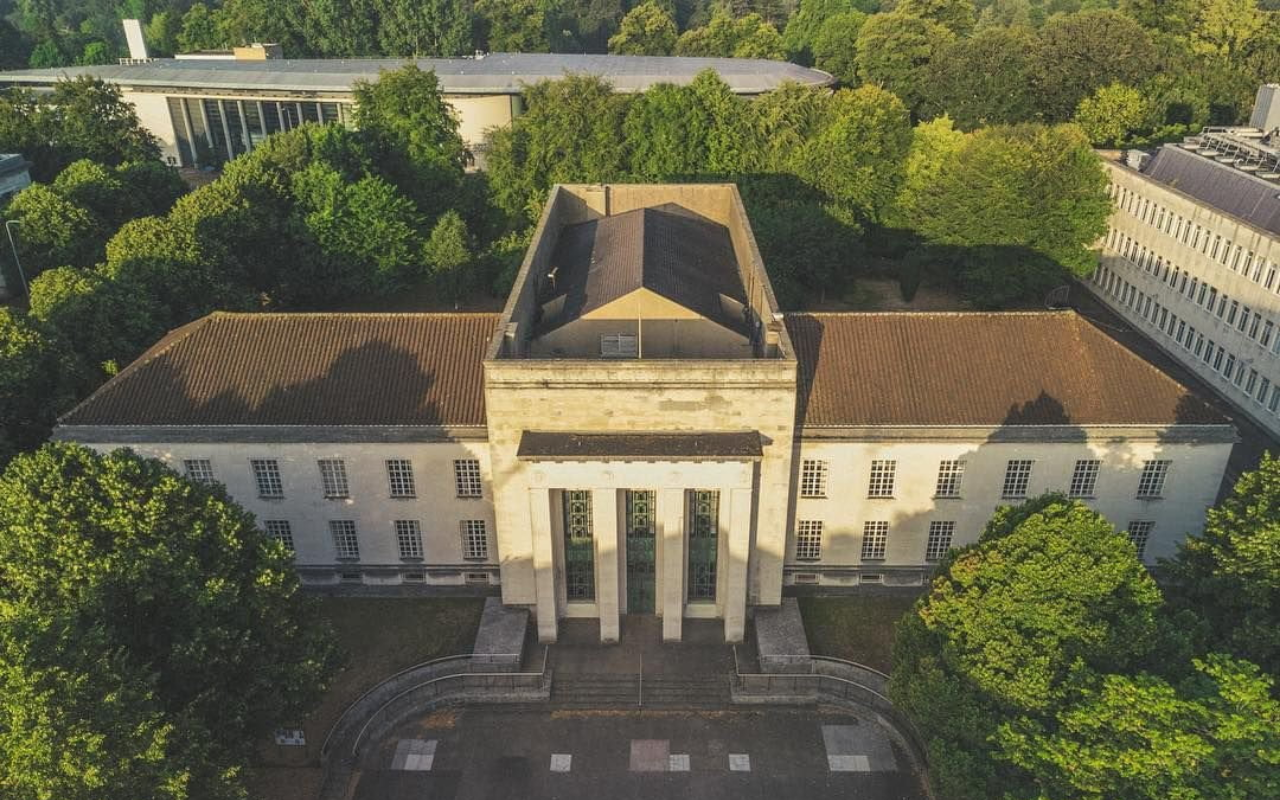
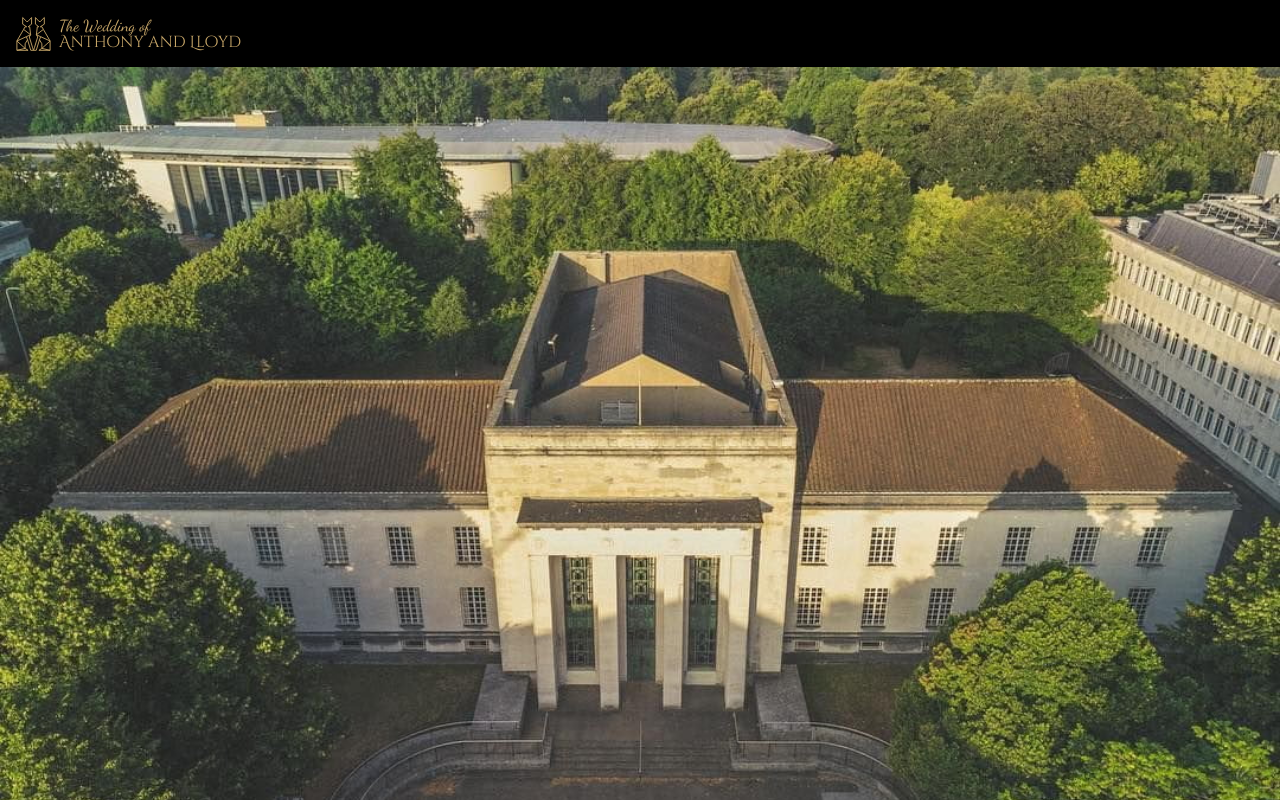
Before and after one commit to MattElcock/BestFoxWedding, a Next.js app: page /venue in a window 1280 px wide. Shown: the top 800 px of the page. Built offline with nearby package versions, Linux system fonts and the light colour scheme.

Commit message:
global header

```diff
--- a/src/app/globals.css
+++ b/src/app/globals.css
@@ -20,28 +20,33 @@ body {
   font-family: var(--font-roboto);
 }
 
-body::before,
-body::after {
+main {
+  position: relative;
+  padding: 1rem;
+  z-index: 0;
+}
+
+main::before,
+main::after {
   content: "";
-  position: fixed;
+  position: absolute;
   inset: 0;
   background-image: url("/images/fan.svg");
   background-repeat: repeat;
-  opacity: 0.28;
+  opacity: 0.25;
   pointer-events: none;
 }
 
-body::before {
+main::before {
   background-position: 0 0;
 }
 
-body::after {
+main::after {
   background-position: 50px 50px;
 }
 
-main {
+main > .page {
   position: relative;
-  padding: 1rem;
   z-index: 1;
 }
 
--- a/src/app/layout.tsx
+++ b/src/app/layout.tsx
@@ -2,6 +2,7 @@ import type { Metadata } from "next";
 import "./reset.css";
 import "./globals.css";
 import { Cinzel_Decorative, Dancing_Script, Roboto } from "next/font/google";
+import { Header } from "@/components/header/header";
 
 const cinzelDecorative = Cinzel_Decorative({
   subsets: ["latin"],
@@ -37,7 +38,10 @@ export default function RootLayout({
       className={`${cinzelDecorative.variable} ${dancingScript.variable} ${roboto.variable}`}
     >
       <body>
-        <main>{children}</main>
+        <Header />
+        <main>
+          <div className="page">{children}</div>
+        </main>
       </body>
     </html>
   );
--- a/src/app/page.css
+++ b/src/app/page.css
@@ -3,7 +3,7 @@
   flex-direction: column;
   align-items: center;
   gap: 2rem;
-  height: 100dvh;
+  height: calc(100dvh - 2rem);
   justify-content: center;
 
   h1,
--- a/src/app/venue/page.tsx
+++ b/src/app/venue/page.tsx
@@ -303,7 +303,7 @@ export default function venue() {
         </dt>
         <dd>25 min walk.</dd>
       </dl>
-      <h3>Buses and Coaches</h3>
+      <h3>Busses and Coaches</h3>
       <p>
         There are several bus stops near the venue. The closest is{" "}
         <a
--- /dev/null
+++ b/src/components/header/header.css
@@ -0,0 +1,28 @@
+header {
+  background-color: #000000;
+  width: 100%;
+  padding: 1rem;
+}
+
+header {
+  display: flex;
+}
+
+.site-title {
+  display: flex;
+  flex-direction: row;
+  align-items: center;
+  gap: 0.5rem;
+  color: var(--color-secondary);
+  text-decoration: none;
+}
+
+.site-title > div > p:first-child {
+  margin: 0;
+  font-family: var(--font-dancing-script);
+}
+
+.site-title > div > p:last-child {
+  margin: 0;
+  font-family: var(--font-cinzel-decorative);
+}
--- /dev/null
+++ b/src/components/header/header.tsx
@@ -0,0 +1,33 @@
+"use client";
+
+import Link from "next/link";
+import Image from "next/image";
+import "./header.css";
+import { usePathname } from "next/navigation";
+
+const Header = () => {
+  const pathname = usePathname();
+
+  if (pathname === "/") {
+    return null;
+  }
+
+  return (
+    <header>
+      <Link href="/" className="site-title">
+        <Image
+          width={35}
+          height={35}
+          src="/images/cats.svg"
+          alt="Art Deco Cats"
+        />
+        <div>
+          <p>The Wedding of</p>
+          <p>Anthony and Lloyd</p>
+        </div>
+      </Link>
+    </header>
+  );
+};
+
+export { Header };
```
